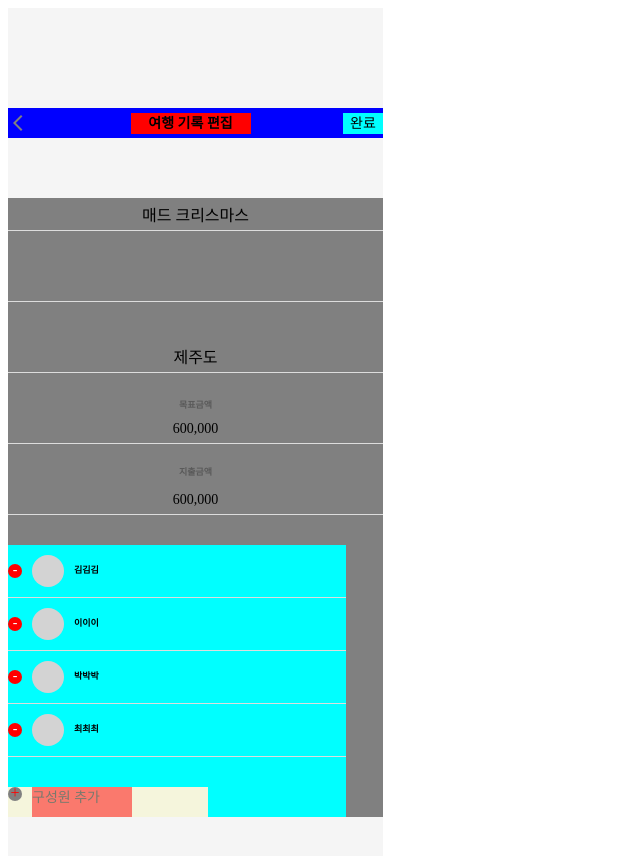
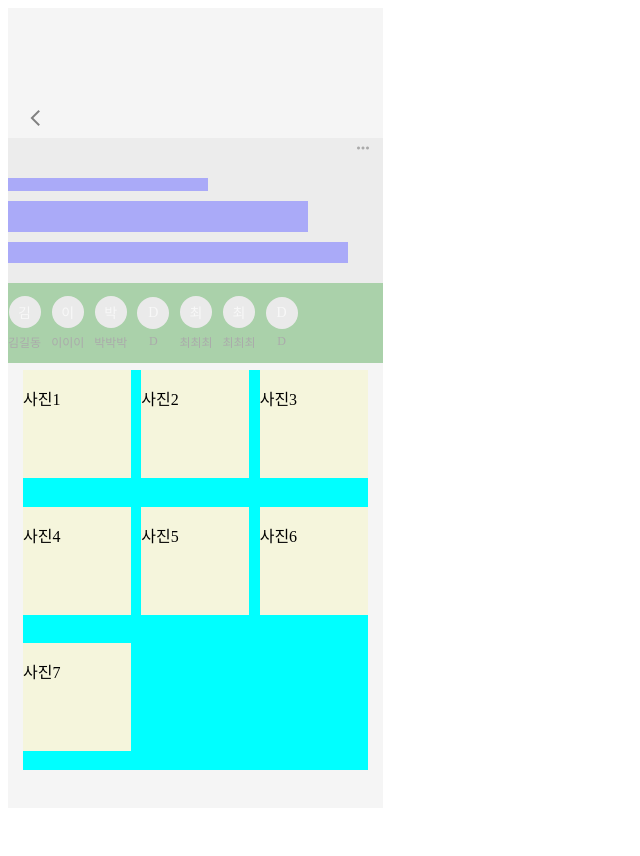
Before and after one commit to LikeLionDemoday/Frontend, a React (Create React App) app: page /travel/detail in a window 1280 px wide. Shown: the top 856 px of the page, without its empty margins (0-640 px from the left). After the commit the page ends 816 px from the top, so only its background shows below. Built offline with nearby package versions, Linux system fonts and the light colour scheme.

Commit message:
Feat modal, routing

```diff
--- a/package.json
+++ b/package.json
@@ -9,6 +9,7 @@
     "eslint-plugin-jsx-a11y": "^6.10.2",
     "react": "^18.3.1",
     "react-dom": "^18.3.1",
+    "react-router-dom": "^6.28.0",
     "react-scripts": "5.0.1",
     "styled-components": "^6.1.13",
     "web-vitals": "^2.1.4"
--- a/src/App.js
+++ b/src/App.js
@@ -1,3 +1,4 @@
+import {BrowserRouter,Routes,Route} from "react-router-dom";
 import { DayCost } from "./Components/DayCost";
 import { DummyData } from "./Components/DummyData";
 import { TravelDetail } from "./travelSpecific/TravelDetail";
@@ -5,9 +6,12 @@ import { TravelDetailEdit } from "./travelSpecific/TravelDetailEdit";
 
 function App() {
   return (
-    <div>
-      <TravelDetailEdit/>
-    </div>
+    <BrowserRouter>
+      <Routes>
+        <Route path='/travel/detail' element={<TravelDetail />} />
+        <Route path='/travel/detail/edit' element={<TravelDetailEdit />} />
+      </Routes>
+    </BrowserRouter>
   );
 }
 export default App;
--- a/src/travelSpecific/TravelDetail.jsx
+++ b/src/travelSpecific/TravelDetail.jsx
@@ -1,4 +1,7 @@
 import styled from "styled-components";
+import React, { useState,useEffect,useRef } from "react";
+import { useNavigate } from "react-router-dom";
+
 const pictureResults=[
     {name: '사진1'},
     {name: '사진2'},
@@ -28,10 +31,11 @@ const TravelDetailContainor =styled.div`
     flex-direction: column;
     align-items: center;
     background-color: whitesmoke;
+    position: relative;
 
 
 
-    .material-symbols-outlined{
+    .material-symbols-outlined.back-icon  {
         width:30px;
         height:20px;
         display: flex;
@@ -54,9 +58,23 @@ const TravelInfoContainor=styled.div`
     opacity:0.3;
     margin-top:10px;
 
+    .material-symbols-outlined.more-icon  {
+        width:30px;
+        height:20px;
+        display: flex;
+        flex-direction: column;
+        justify-content: center;
+        align-items: center;
+        margin-left: 340px;
+        font-size:20px;
+        color:black;
+        border: none;
+    }
+
     .date{
         width:200px;
         height:13px;
+        margin-top: 20px;
         background-color: blue;
     }
 
@@ -128,14 +146,56 @@ const PictureCard=styled.div`
     background-color: beige;
 `;
 
+const ModalContainer = styled.div`
+    position: absolute;
+    top: 160px;
+    right: 5px;
+    width: 120px;
+    background-color: white;
+    box-shadow: 0px 4px 12px rgba(0, 0, 0, 0.1);
+    border-radius: 8px;
+    padding: 10px 0;
+    display: ${(props) => (props.isOpen ? 'block' : 'none')};
+`;
+
+const ModalItem = styled.div`
+    padding: 10px 20px;
+    cursor: pointer;
+    font-size: 14px;
+    color: #333;
+
+    &:hover {
+        background-color: #f0f0f0;
+    }
+`;
+
 export function TravelDetail(){
+    const [isModalOpen, setModalOpen] = useState(false);
+    const modalRef = useRef(null);
+    const navigate=useNavigate();
+
+    const toggleModal = () => {
+        setModalOpen(true);
+    };
+
+    const closeModal = () => {
+        setModalOpen(false);
+    };
+
+    const handleItemClick=(path)=>{
+        navigate(path);
+    }
+
     return(
-        <TravelDetailContainor>
-            <div className="material-symbols-outlined">
+        <TravelDetailContainor onClick={closeModal}>
+            <div className="material-symbols-outlined back-icon">
                 arrow_back_ios
             </div>
 
-            <TravelInfoContainor>
+            <TravelInfoContainor onClick={(e) => e.stopPropagation()}>
+                <span class="material-symbols-outlined more-icon" onClick={toggleModal}>
+                     more_horiz
+                </span>
                 <div className='date'>
 
                 </div>
@@ -164,6 +224,12 @@ export function TravelDetail(){
                 ))}
 
             </PictureContainor>
+
+            <ModalContainer isOpen={isModalOpen} ref={modalRef}>
+                <ModalItem onClick={()=>handleItemClick("/travel/detail/edit")}>편집</ModalItem>
+                <ModalItem onClick={() => alert('삭제 기능')}>삭제</ModalItem>
+                <ModalItem onClick={() => alert('공유 기능')}>공유</ModalItem>
+            </ModalContainer>
         </TravelDetailContainor>
 
     );
```
Also changed, not shown: 1 other file (tests, documents, lock files or other folders).
